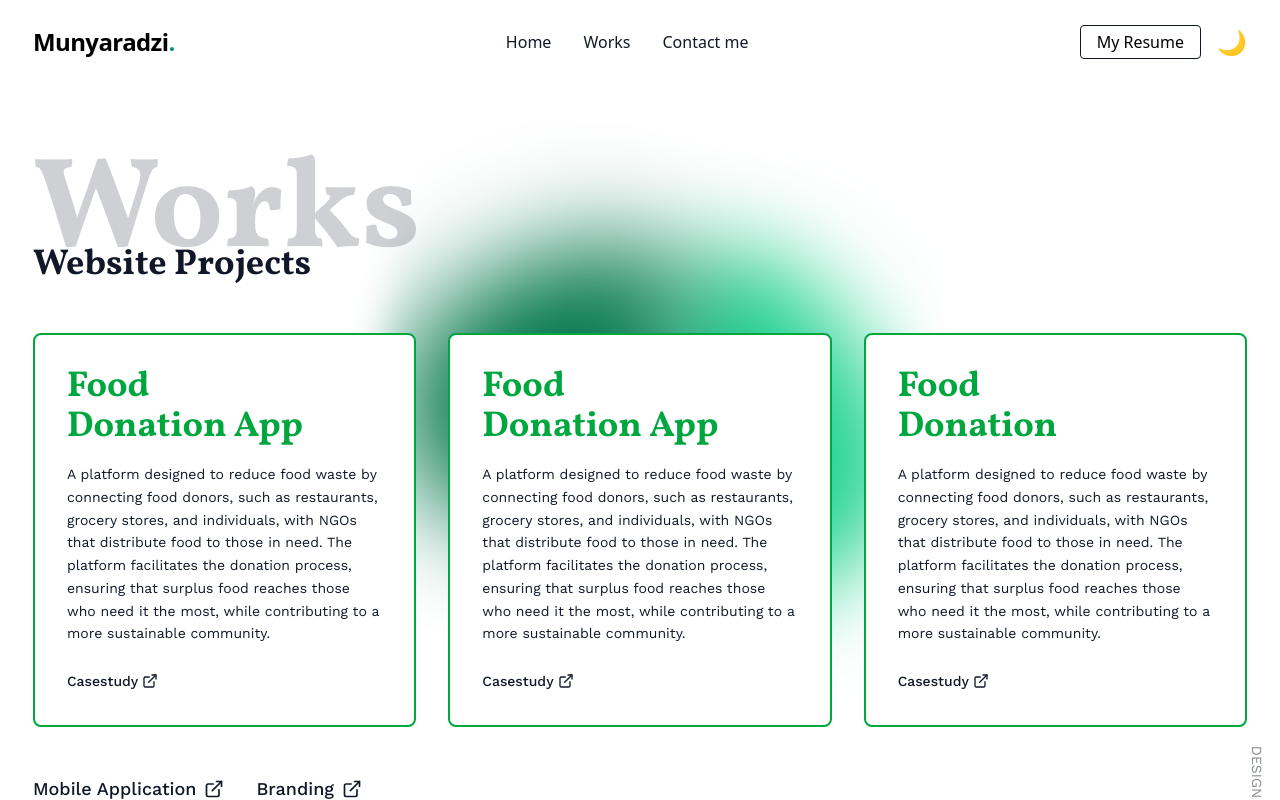
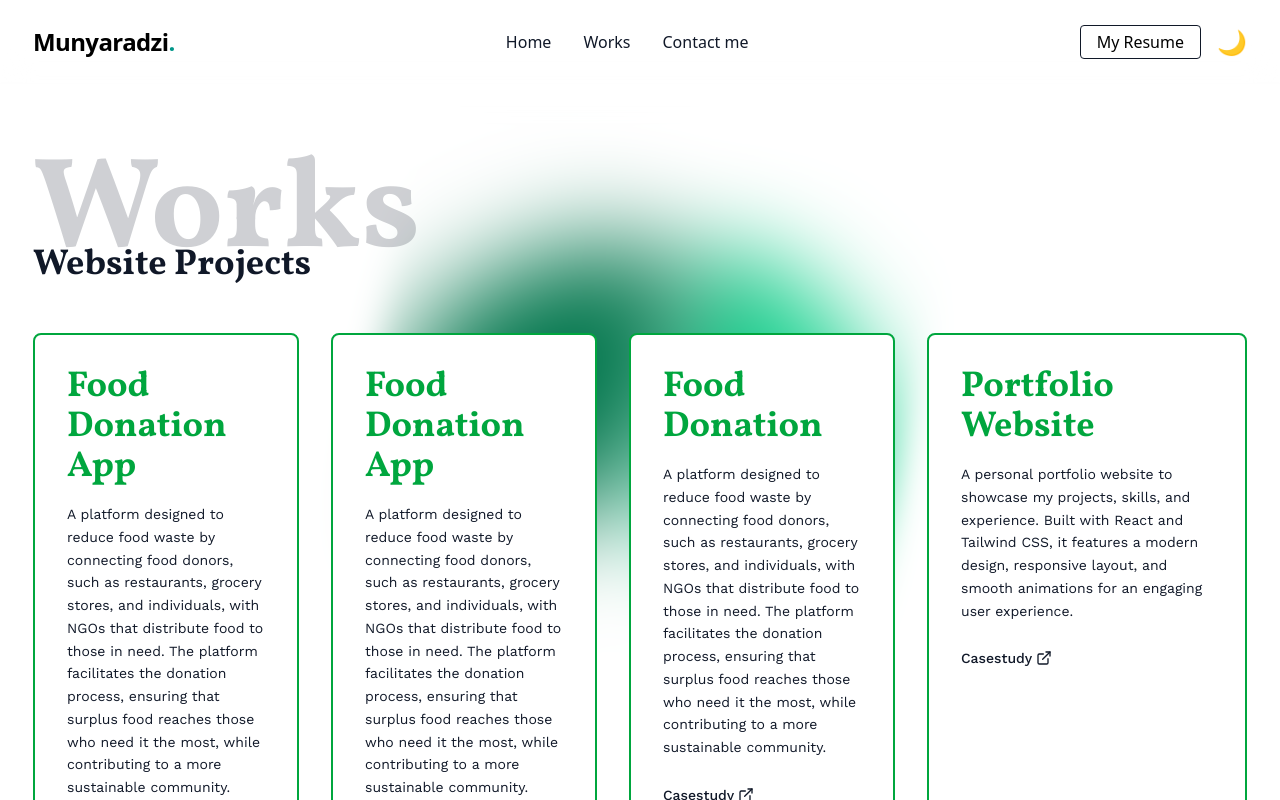
Before and after one commit to VincentMugondora/kayden-portfolio, a React (Vite) app: page /works in a window 1280 px wide. Shown: the top 800 px of the page. Built offline with nearby package versions, Linux system fonts and the light colour scheme.

Commit message:
Update Works component: replace project card layout with a horizontal scrollable design and add a new portfolio project card with detailed content and hover effects for enhanced user engagement.

```diff
--- a/src/pages/Works.jsx
+++ b/src/pages/Works.jsx
@@ -34,7 +34,7 @@ export default function Portfolio() {
         <h2 className="text-4xl font-bold mb-12 -mt-16">Website Projects</h2>
 
         {/* Project Cards */}
-        <div className="grid grid-cols-1 md:grid-cols-2 lg:grid-cols-3 gap-8 mb-12">
+        <div className="flex overflow-x-auto space-x-8 pb-4 mb-12 scrollbar-thin scrollbar-thumb-green-600 scrollbar-track-transparent snap-x snap-mandatory">
           {/* Card 1 */}
           <div className="group relative p-8 rounded-lg border-2 transition-all duration-500 hover:shadow-lg overflow-hidden bg-white dark:bg-black border-green-600 hover:bg-green-100 dark:hover:bg-green-800">
             {/* Default Content */}
@@ -208,6 +208,38 @@ export default function Portfolio() {
               </a>
             </div>
           </div>
+
+          {/* Card 4 */}
+          <div className="group relative p-8 rounded-lg border-2 transition-all duration-500 hover:shadow-lg overflow-hidden bg-white dark:bg-black border-green-600 hover:bg-green-100 dark:hover:bg-green-800 min-w-[320px] max-w-xs snap-center">
+            {/* Default Content */}
+            <div className="transition-all duration-500 group-hover:opacity-0 group-hover:translate-y-4">
+              <h3 className="text-4xl font-bold text-green-600 mb-4 group-hover:text-white">
+                Portfolio<br />Website
+              </h3>
+              <p className="text-sm mb-6 leading-relaxed">
+                A personal portfolio website to showcase my projects, skills, and experience. Built with React and Tailwind CSS, it features a modern design, responsive layout, and smooth animations for an engaging user experience.
+              </p>
+              <a href="#" className="inline-flex items-center text-sm font-medium hover:text-green-600 transition-colors">
+                Casestudy <ExternalLink size={16} className="ml-1" />
+              </a>
+            </div>
+
+            {/* Hover Content */}
+            <div className="absolute inset-0 flex flex-col items-center justify-center opacity-0 group-hover:opacity-100 transition-all duration-500 transform translate-y-8 group-hover:translate-y-0">
+              {/* Laptop Mockup */}
+              <div className="relative mb-8">
+                <div className="w-40 h-24 bg-gray-900 rounded-t-lg mx-auto flex items-center justify-center">
+                  <span className="text-white font-bold text-lg">PORTFOLIO</span>
+                </div>
+                <div className="w-40 h-2 bg-gray-700 rounded-b-lg mx-auto"></div>
+              </div>
+
+              {/* Casestudy Link */}
+              <a href="#" className="inline-flex items-center text-sm font-medium text-white hover:text-green-200 transition-colors underline">
+                Casestudy <ExternalLink size={16} className="ml-1" />
+              </a>
+            </div>
+          </div>
         </div>
 
         {/* Category Links */}
```
